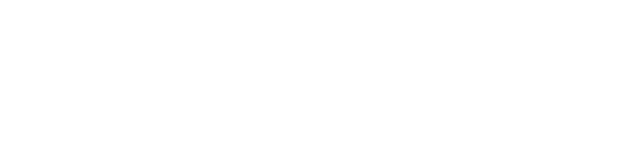
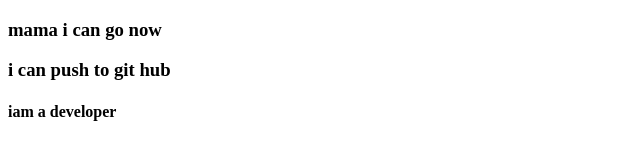
Before and after one commit to tahsin786/my-secend-repo, a plain HTML site: page index.html in a window 1280 px wide. Shown: the whole page, without its empty margins (0-640 px from the left). Drawn offline with Linux system fonts and the light colour scheme.

Commit message:
added header

```diff
--- a/index.html
+++ b/index.html
@@ -6,6 +6,9 @@
     <title>my secend git hub repo</title>
 </head>
 <body>
+    <h3>mama i can go now</h3>
+    <h3>i can push to git hub</h3>
+    <h4>iam a developer</h4>
 
 </body>
 </html>
```
